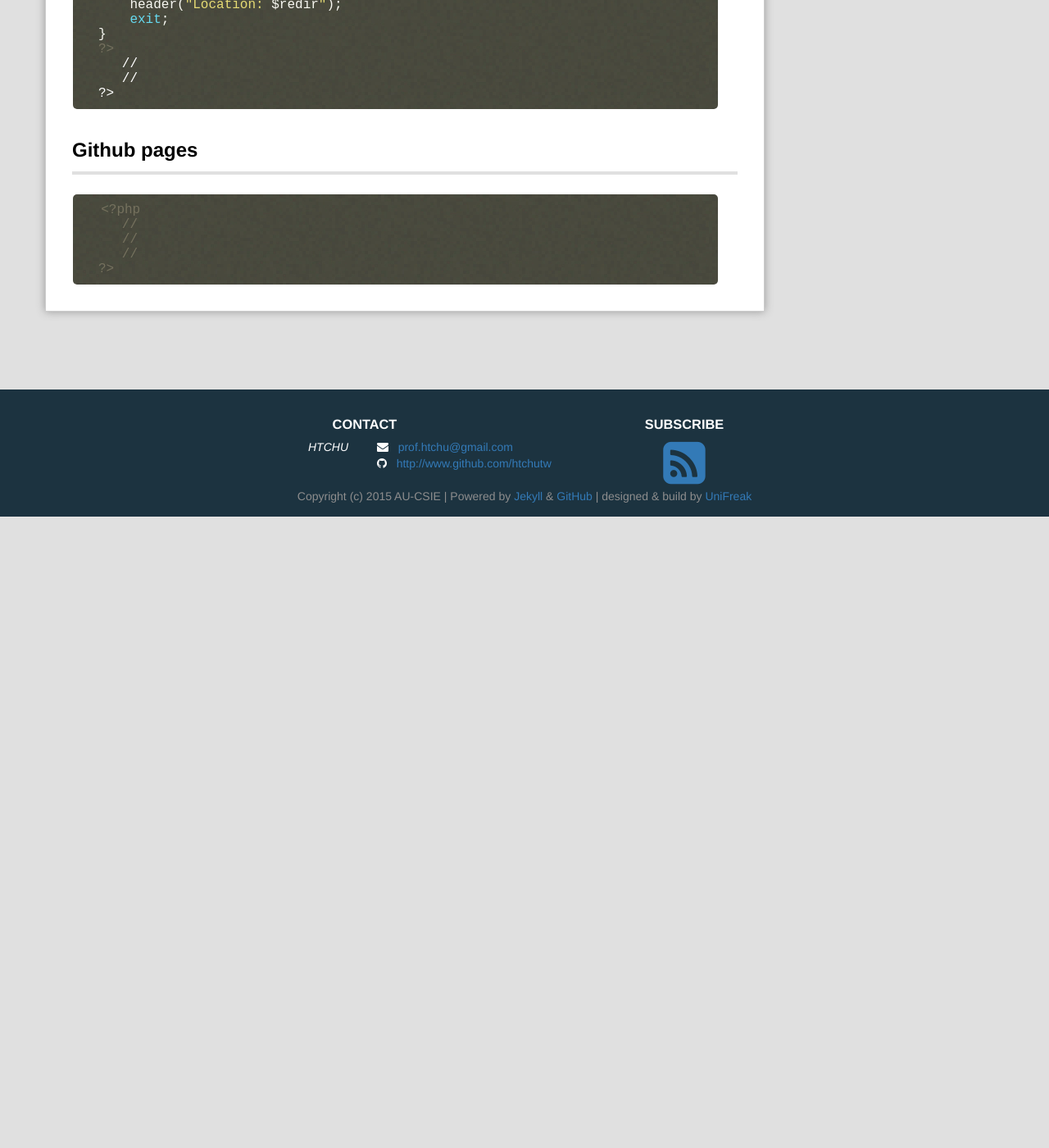
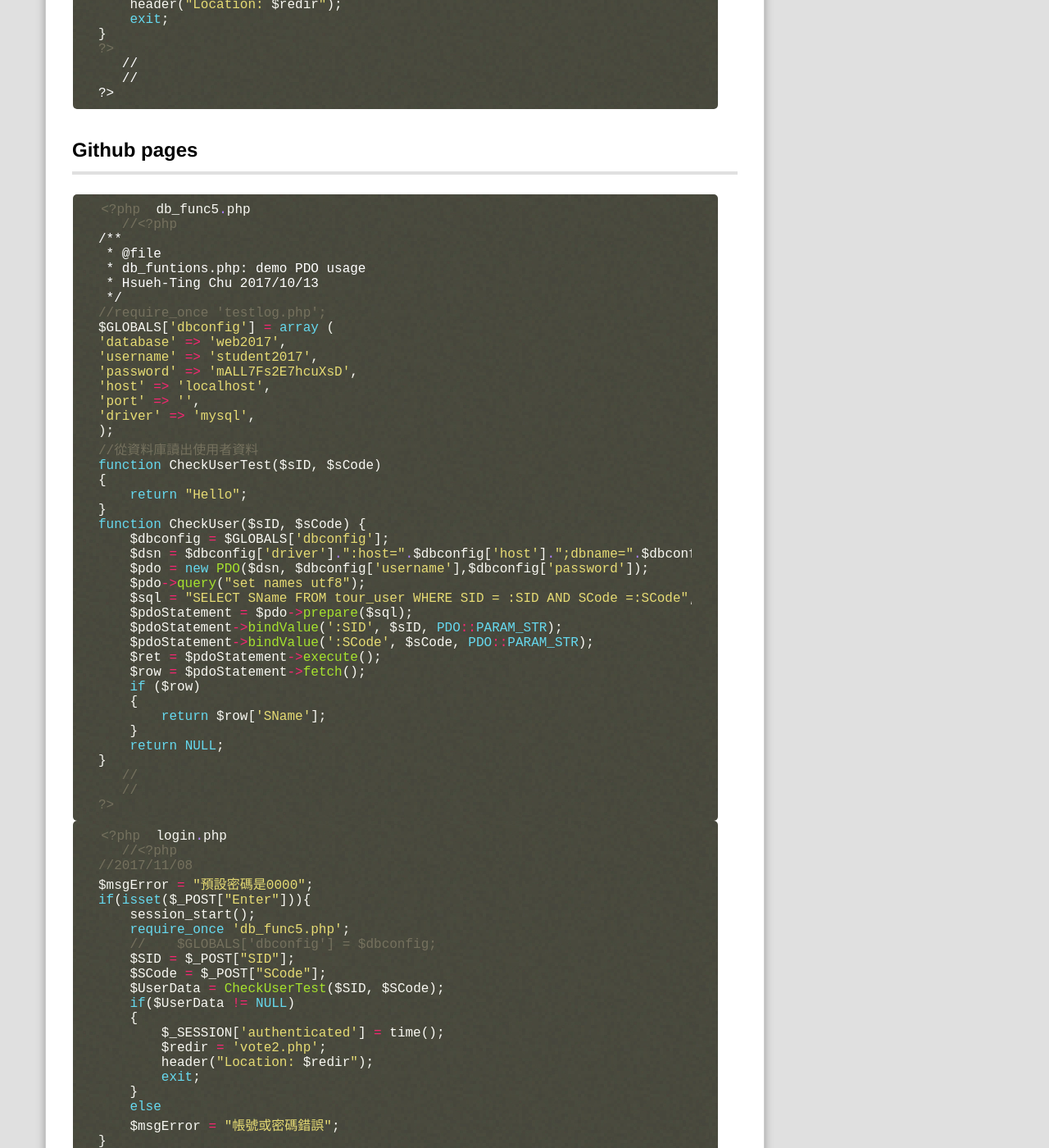
Before and after one commit to sunnylin86/webcourse, a Jekyll site: the page built from _posts/2017-11-08-Class8.md, in a window 1280 px wide and 1400 px high, scrolled down 1081 px. Shown: the whole window at 82% size. Built offline with Jekyll 4.4.1, drawn with Linux system fonts in a browser that asks for light colours; Markdown is read by kramdown in place of the engine named in the settings; comment, search, counter and statistics services are not loaded; before the commit the page ends 1711 px from its top, so only the background shows below that; some of the changed text lies outside the part shown.

Commit message:
Update 2017-11-08-Class8.md

````diff
--- a/_posts/2017-11-08-Class8.md
+++ b/_posts/2017-11-08-Class8.md
@@ -28,7 +28,7 @@ db_func5.php unset($_SEESION["xxx"]);
 
 
 ```php
-<?php
+<?php  vote2.php
    //<?php
 session_start();
 if(!isset($_SESSION["authenticated"])|| (time() - $_SESSION['authenticated']) > 600 )
@@ -45,12 +45,172 @@ if(!isset($_SESSION["authenticated"])|| (time() - $_SESSION['authenticated']) >
 ##Github pages
 
 ```php
-<?php
-   //
+<?php  db_func5.php
+   //<?php
+/**
+ * @file
+ * db_funtions.php: demo PDO usage
+ * Hsueh-Ting Chu 2017/10/13
+ */
+//require_once 'testlog.php';
+$GLOBALS['dbconfig'] = array (
+'database' => 'web2017',
+'username' => 'student2017',
+'password' => 'mALL7Fs2E7hcuXsD',
+'host' => 'localhost',
+'port' => '',
+'driver' => 'mysql',
+);
+//從資料庫讀出使用者資料
+function CheckUserTest($sID, $sCode)
+{
+    return "Hello";
+}
+function CheckUser($sID, $sCode) {
+    $dbconfig = $GLOBALS['dbconfig'];
+    $dsn = $dbconfig['driver'].":host=".$dbconfig['host'].";dbname=".$dbconfig['database'];
+    $pdo = new PDO($dsn, $dbconfig['username'],$dbconfig['password']);
+    $pdo->query("set names utf8");
+    $sql = "SELECT SName FROM tour_user WHERE SID = :SID AND SCode =:SCode";
+    $pdoStatement = $pdo->prepare($sql);
+    $pdoStatement->bindValue(':SID', $sID, PDO::PARAM_STR);
+    $pdoStatement->bindValue(':SCode', $sCode, PDO::PARAM_STR);
+    $ret = $pdoStatement->execute();
+    $row = $pdoStatement->fetch();
+    if ($row)
+    {
+        return $row['SName'];
+    }
+    return NULL;
+}
    //
    //
 ?>
 ```
+
+```php
+<?php  login.php
+   //<?php
+//2017/11/08
+$msgError = "預設密碼是0000";
+if(isset($_POST["Enter"])){
+    session_start();
+    require_once 'db_func5.php';
+    //    $GLOBALS['dbconfig'] = $dbconfig;
+    $SID = $_POST["SID"];
+    $SCode = $_POST["SCode"];
+    $UserData = CheckUserTest($SID, $SCode);
+    if($UserData != NULL)
+    {
+        $_SESSION['authenticated'] = time();
+        $redir = 'vote2.php';
+        header("Location: $redir");
+        exit;
+    }
+    else
+    $msgError = "帳號或密碼錯誤";
+}
+
+?>
+
+<!DOCTYPE html PUBLIC "-//W3C//DTD XHTML 1.0 Transitional//EN" "http://www.w3.org/TR/xhtml1/DTD/xhtml1-transitional.dtd">
+<html lang="zh-Hant-TW">
+<head>
+<meta http-equiv="Content-Type" content="text/html; charset=utf-8" />
+<title>登入系統</title>
+</head>
+<style type="text/css">
+<!--
+body {
+margin:0;
+padding:0;
+font: bold 14px/1.5em Verdana;
+}
+
+h2 {
+font: bold 18px Verdana, Arial, Helvetica, sans-serif;
+color: #000;
+margin: 0px;
+padding: 0px 0px 0px 15px;
+}
+
+</style>
+<body bgcolor="#F0F0F0">
+<div style="text-align:center;">
+　<img src="clinic.jpg"/>
+<h2> 畢業旅行投票</h2>
+</div>
+<div style="text-align:center;">
+<br/>
+<div style="margin:0 auto;border: 2px solid blue; width:300px;">
+<form method="POST" action="login.php">
+學號<input type="text" name="SID" id="SID" /><br/>
+<?php echo $msgError; ?>
+<br/>
+密碼<input type="password" name="SCode" id="SCode" /><br/>
+<input type="submit" name="Enter" id="Enter" value="登入" />
+</form></div>
+</div>
+</body>
+</html>
+   //
+   //
+?>
+```
+
+
+```php
+<?php  logout.php
+   //<?php
+//admin
+session_start();
+unset($_SESSION['authenticated']);
+?>
+
+<!DOCTYPE html PUBLIC "-//W3C//DTD XHTML 1.0 Transitional//EN" "http://www.w3.org/TR/xhtml1/DTD/xhtml1-transitional.dtd">
+<html lang="zh-Hant-TW">
+<head>
+<meta http-equiv="Content-Type" content="text/html; charset=utf-8" />
+<title>登入系統</title>
+</head>
+<style type="text/css">
+<!--
+body {
+margin:0;
+padding:0;
+font: bold 14px/1.5em Verdana;
+}
+
+h2 {
+font: bold 18px Verdana, Arial, Helvetica, sans-serif;
+color: #000;
+margin: 0px;
+padding: 0px 0px 0px 15px;
+}
+
+</style>
+<body bgcolor="#F0F0F0">
+<div style="text-align:center;">
+　<img src="clinic.jpg"/>
+<h2> 畢業旅行投票</h2>
+</div>
+<div style="text-align:center;">
+<br/>
+<div style="margin:0 auto;border: 2px solid blue; width:300px;">
+謝謝您參與投票!!!
+<br/>
+<a href="vote2.php">重新進入投票</a>
+</div>
+</div>
+</body>
+</html>
+   //
+   //
+?>
+```
+
+
+
 
 
 [1]: https://github.com/        "GitHub"
````
